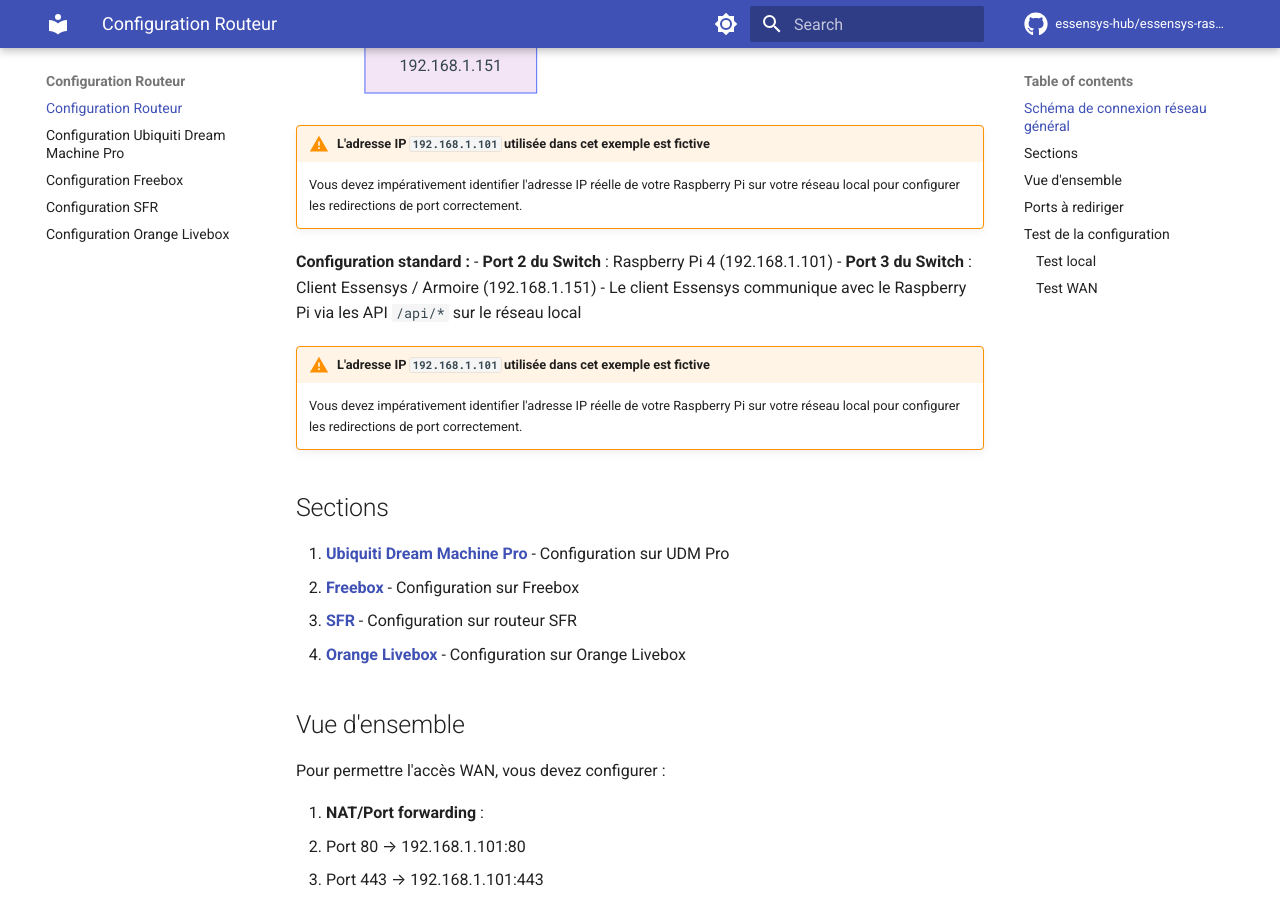
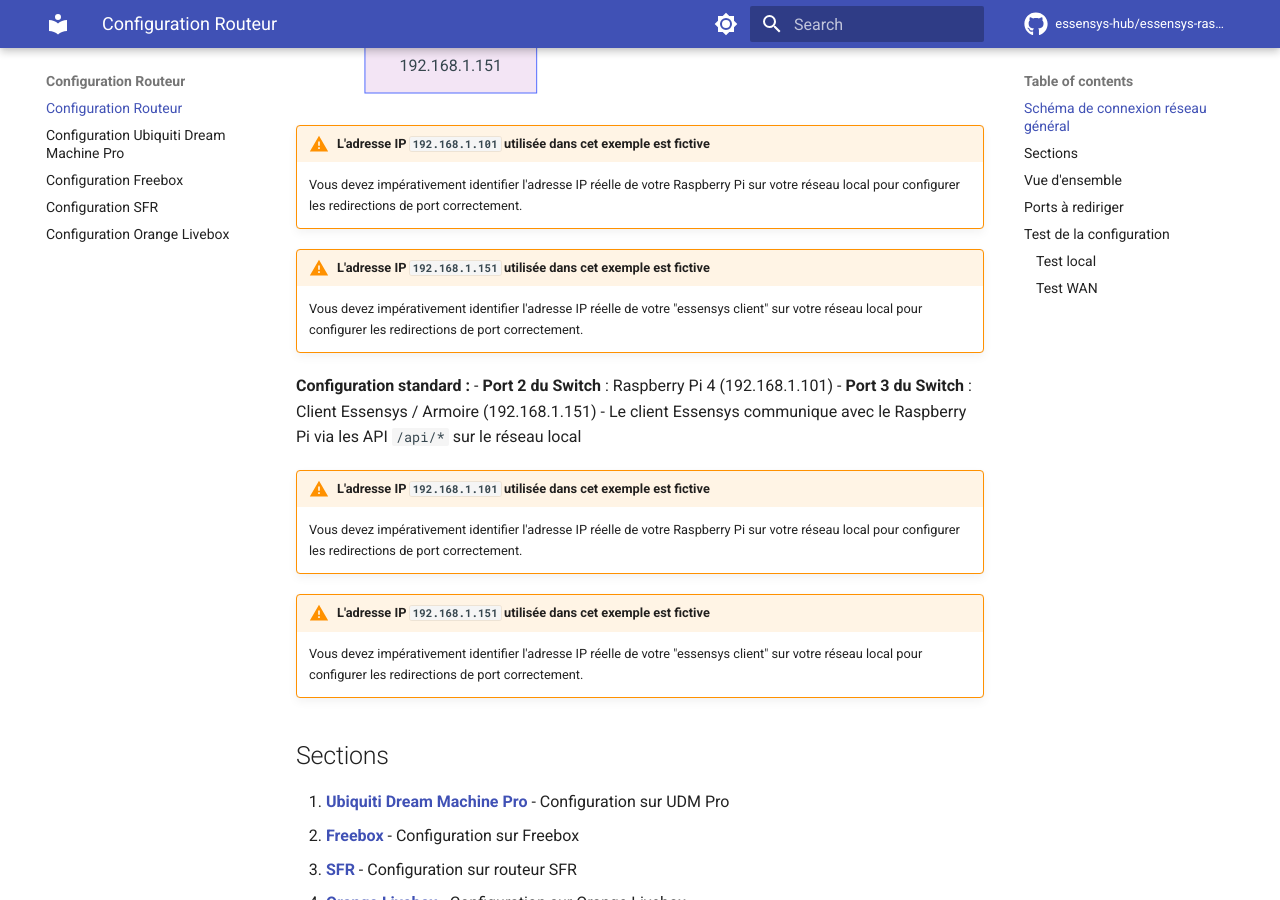
Before and after one commit to essensys-hub/essensys-raspberry-install, an MkDocs documentation site: the page built from docs/router/index.md, in a window 1280 px wide and 900 px high, scrolled down 1051 px. Built offline with MkDocs 1.6.1 and Material for MkDocs 9.7.7, drawn with Linux system fonts in a browser that asks for light colours; comment, search, counter and statistics services are not loaded; the version menu is left out.

Commit message:
update ip warninig

```diff
--- a/docs/router/index.md
+++ b/docs/router/index.md
@@ -37,6 +37,9 @@
 !!!WARNING "L'adresse IP `192.168.1.101` utilisée dans cet exemple est fictive"
     Vous devez impérativement identifier l'adresse IP réelle de votre Raspberry Pi sur votre réseau local pour configurer les redirections de port correctement.
 
+!!!WARNING "L'adresse IP `192.168.1.151` utilisée dans cet exemple est fictive"
+    Vous devez impérativement identifier l'adresse IP réelle de votre "essensys client" sur votre réseau local pour configurer les redirections de port correctement.
+
 **Configuration standard :**
 - **Port 2 du Switch** : Raspberry Pi 4 (192.168.1.101)
 - **Port 3 du Switch** : Client Essensys / Armoire (192.168.1.151)
@@ -44,6 +47,9 @@
 
 !!!WARNING "L'adresse IP `192.168.1.101` utilisée dans cet exemple est fictive"
     Vous devez impérativement identifier l'adresse IP réelle de votre Raspberry Pi sur votre réseau local pour configurer les redirections de port correctement.
+
+!!!WARNING "L'adresse IP `192.168.1.151` utilisée dans cet exemple est fictive"
+    Vous devez impérativement identifier l'adresse IP réelle de votre "essensys client" sur votre réseau local pour configurer les redirections de port correctement.
 
 ## Sections
 
@@ -62,6 +68,8 @@
 
 !!!WARNING "L'adresse IP `192.168.1.101` utilisée dans cet exemple est fictive"
     Vous devez impérativement identifier l'adresse IP réelle de votre Raspberry Pi sur votre réseau local pour configurer les redirections de port correctement.
+
+
 
 2. **DNS local** (optionnel) :
    - `mon.essensys.fr` → 192.168.1.101
```
